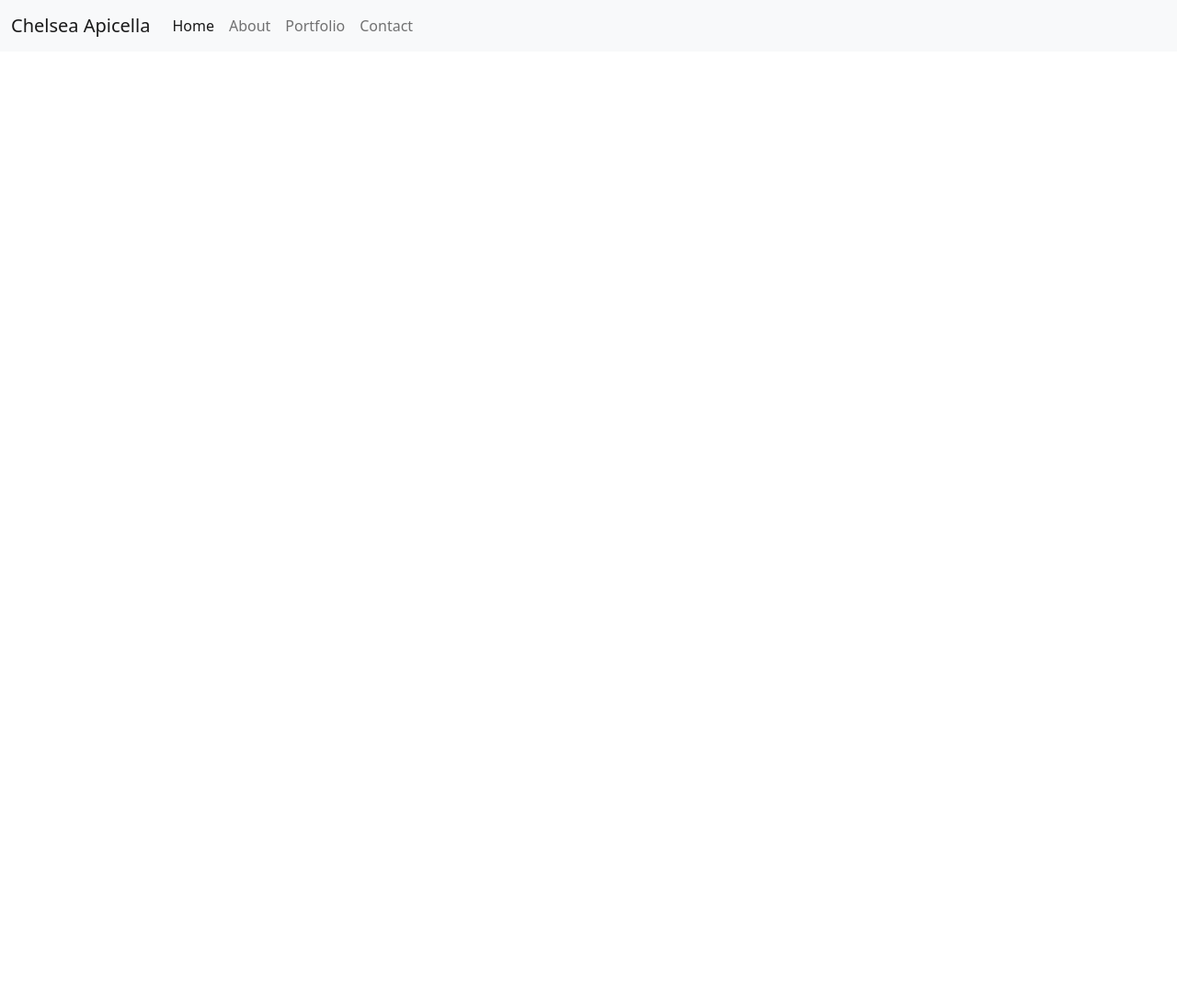
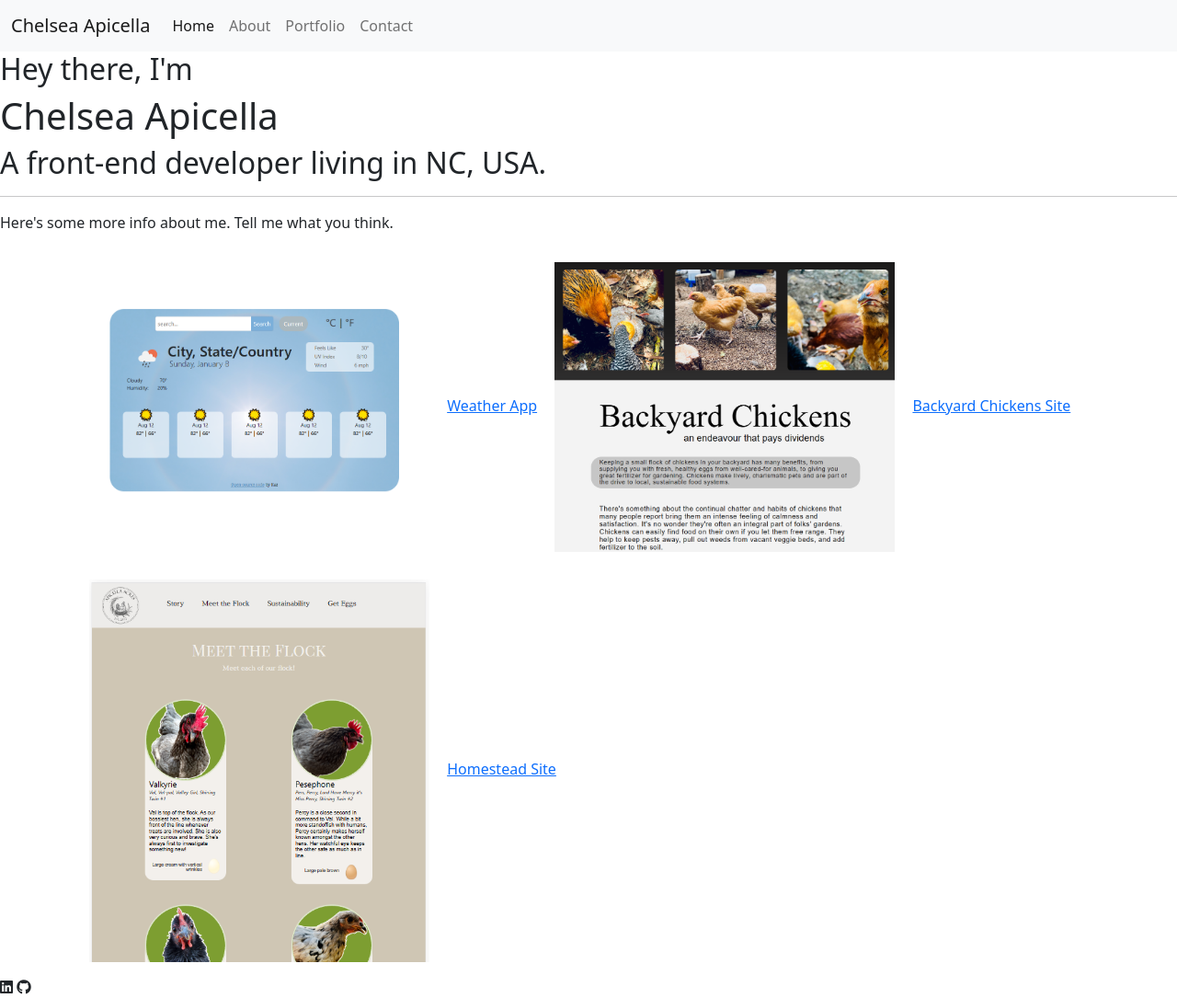
Before and after one commit to cephalophile/programming-portfolio, a plain HTML site: page index.html in a window 1280 px wide. Shown: the whole page at 92% size. Before the commit the page ends 800 px from the top, so only its background shows below. Drawn offline with nearby package versions, Linux system fonts and the light colour scheme.

Commit message:
index page content outline

```diff
--- a/index.html
+++ b/index.html
@@ -6,7 +6,8 @@
     <meta name="viewport" content="width=device-width, initial-scale=1.0">
     <link href="https://cdn.jsdelivr.net/npm/bootstrap@5.2.3/dist/css/bootstrap.min.css" rel="stylesheet" integrity="sha384-rbsA2VBKQhggwzxH7pPCaAqO46MgnOM80zW1RWuH61DGLwZJEdK2Kadq2F9CUG65" crossorigin="anonymous">
     <script src="https://cdn.jsdelivr.net/npm/bootstrap@5.2.3/dist/js/bootstrap.bundle.min.js" integrity="sha384-kenU1KFdBIe4zVF0s0G1M5b4hcpxyD9F7jL+jjXkk+Q2h455rYXK/7HAuoJl+0I4" crossorigin="anonymous"></script>
-    <link rel="stylesheet" src="/src/styles.css">
+    <script src="https://kit.fontawesome.com/e97a9d612f.js" crossorigin="anonymous"></script>
+    <link rel="stylesheet" href="/src/styles.css">
     <title>Chelsea Apicella</title>
 </head>
 <body>
@@ -36,5 +37,33 @@
         </div>
       </nav>
       <!-- end navigation -->
-</body>
+
+      <!-- WELCOME -->
+
+      <div class="welcomeBox">
+        <h2>Hey there, I'm</h2>
+        <h1>Chelsea Apicella</h1>
+        <h2>A front-end developer living in NC, USA.</h2>
+      </div>
+      <hr>
+      <p class="subWelcome">Here's some more info about me. Tell me what you think.</p>
+
+        <!--Projects-->
+        <div class="container">
+        <img class="projectPic" src="/images/weatherapp.PNG">
+        <a class="homepageProjectLink" href="https://sunny-pixie-132311.netlify.app/">Weather App</a>
+        <img class="projectPic" src="/images/backyardchickenssite.PNG">
+        <a class="homepageProjectLink" href="https://www.shecodes.io/workshops/shecodes-basics-ed6644ab-b60b-4935-b8ba-897eb4b8d4e8/projects/1024470">Backyard Chickens Site</a>
+        <img class="projectPic" src="/images/apicellaacres.PNG">
+        <a class="homepageProjectLink" href="https://apicellaacres.com/">Homestead Site</a>
+    </div>
+    <!-- SOCIAL LINKS -->
+<div class="socialLinks">
+    <i class="fa-brands fa-linkedin"></i>
+    <i class="fa-brands fa-github"></i>
+</div>
+    <footer>
+
+    </footer>
+    </body>
 </html>
--- a/src/styles.css
+++ b/src/styles.css
@@ -5,3 +5,11 @@
     --primary-color: #1b998b;
     --secondary-color: #ff8c42;
 }
+
+body{
+    background-color: var(--bg-color-light);
+}
+.projectPic{
+    max-width: 400px;
+    padding: 15px;
+}
```
Also changed, not shown: about.html (+1 -0 lines), contact.html (+1 -0 lines), portfolio.html (+1 -0 lines), images/apicellaacres.PNG (added), images/backyardchickenssite.PNG (added), images/weatherapp.PNG (added).
